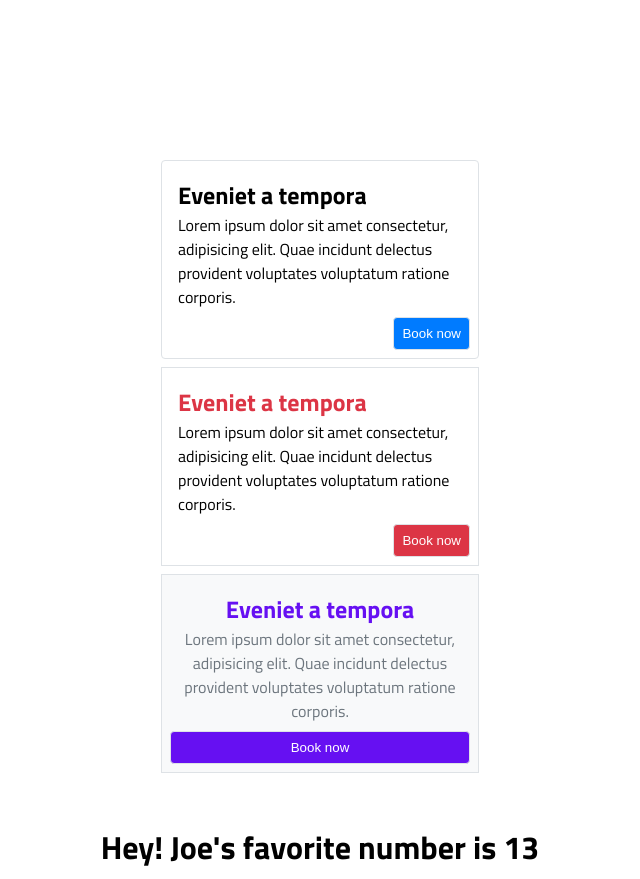
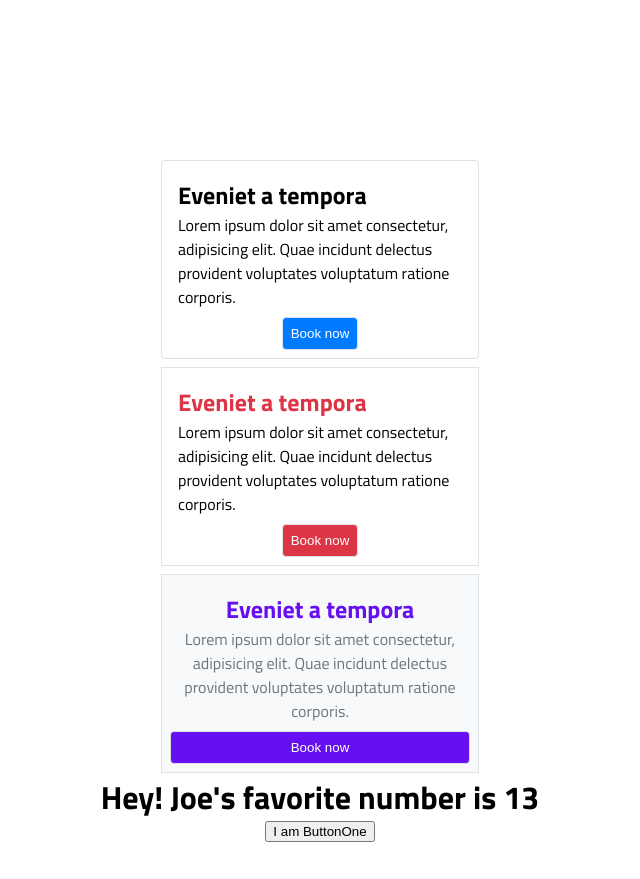
Before and after one commit to loganblackstad/react-prop-types, a React (Create React App) app: page / in a window 1280 px wide. Shown: the whole page, without its empty margins (320-960 px from the left). After the commit the page ends 850 px from the top, so only its background shows below. Built offline with nearby package versions, Linux system fonts and the light colour scheme.

Commit message:
adding functional component ButtonOne as a Higher Order Component to apply styles

```diff
--- a/src/App.js
+++ b/src/App.js
@@ -1,6 +1,7 @@
 import React from "react";
 
 import Box from "./components/Box";
+import ButtonOne from "./components/ButtonOne";
 import Card from "./components/Card";
 import { FavNum } from "./components/FavNum";
 
@@ -19,6 +20,7 @@ function App() {
         <Card {...cardFull} />
       </Box>
       <FavNum name="Joe" num={13} />
+      <ButtonOne />
     </div>
   );
 }
--- /dev/null
+++ b/src/components/ButtonOne.jsx
@@ -0,0 +1,12 @@
+import React from 'react';
+// import stylesWrapper from './../HOC/stylesWrapper';
+
+const ButtonOne = (props) => {
+  return (
+    // <button style={props.styles}>I am ButtonOne</button>
+    <button>I am ButtonOne</button>
+  )
+}
+
+// export default stylesWrapper(ButtonOne);
+export default ButtonOne;
--- a/src/index.css
+++ b/src/index.css
@@ -2,8 +2,11 @@ body {
   font-family: 'Titillium Web', sans-serif
 }
 
-h1 {
+h1, button {
   margin: auto;
-  margin-top: 50px;
+  /* margin-top: 50px; */
   text-align: center;
+  display: flex;
+  justify-content: center;
+  align-items: center;
 }
```
